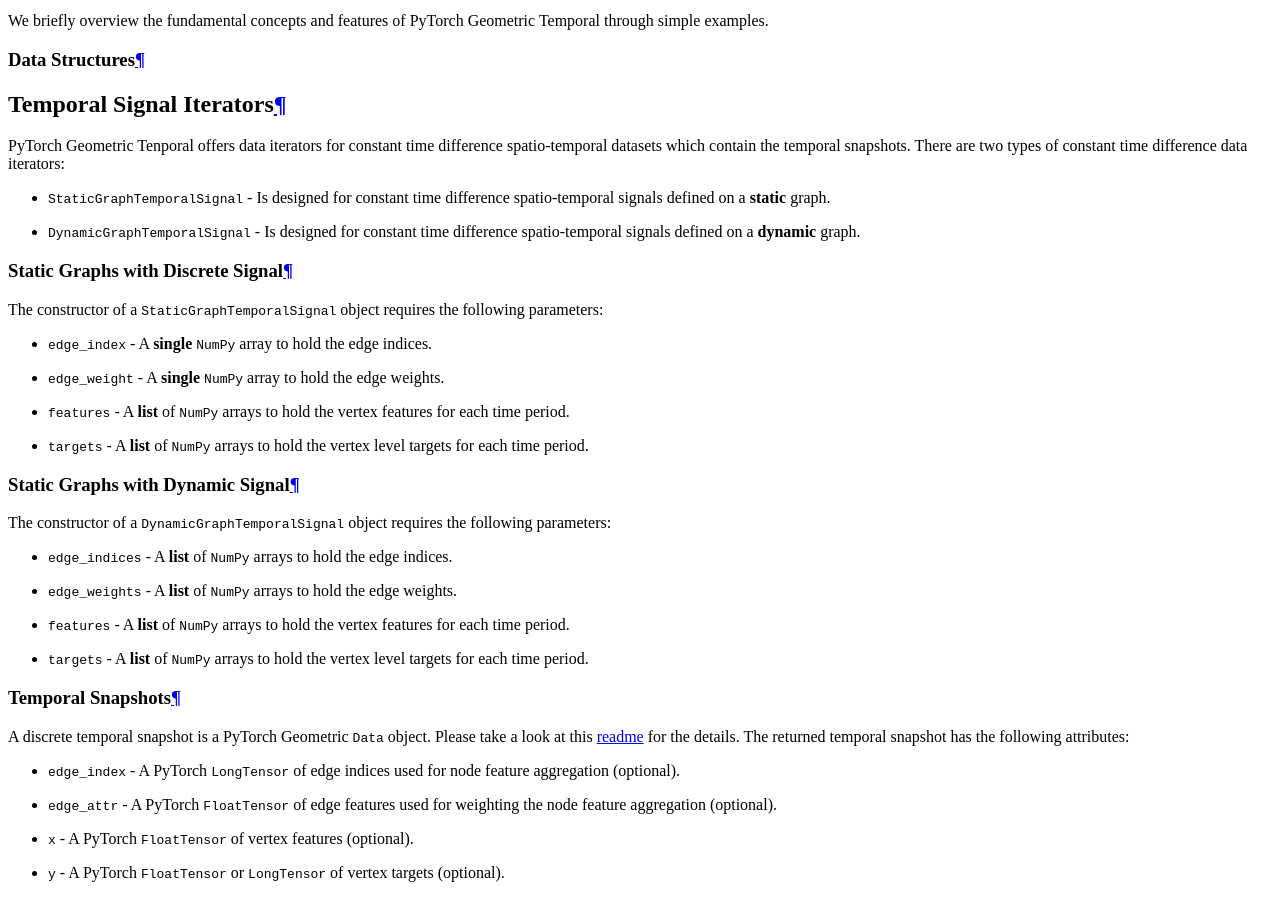
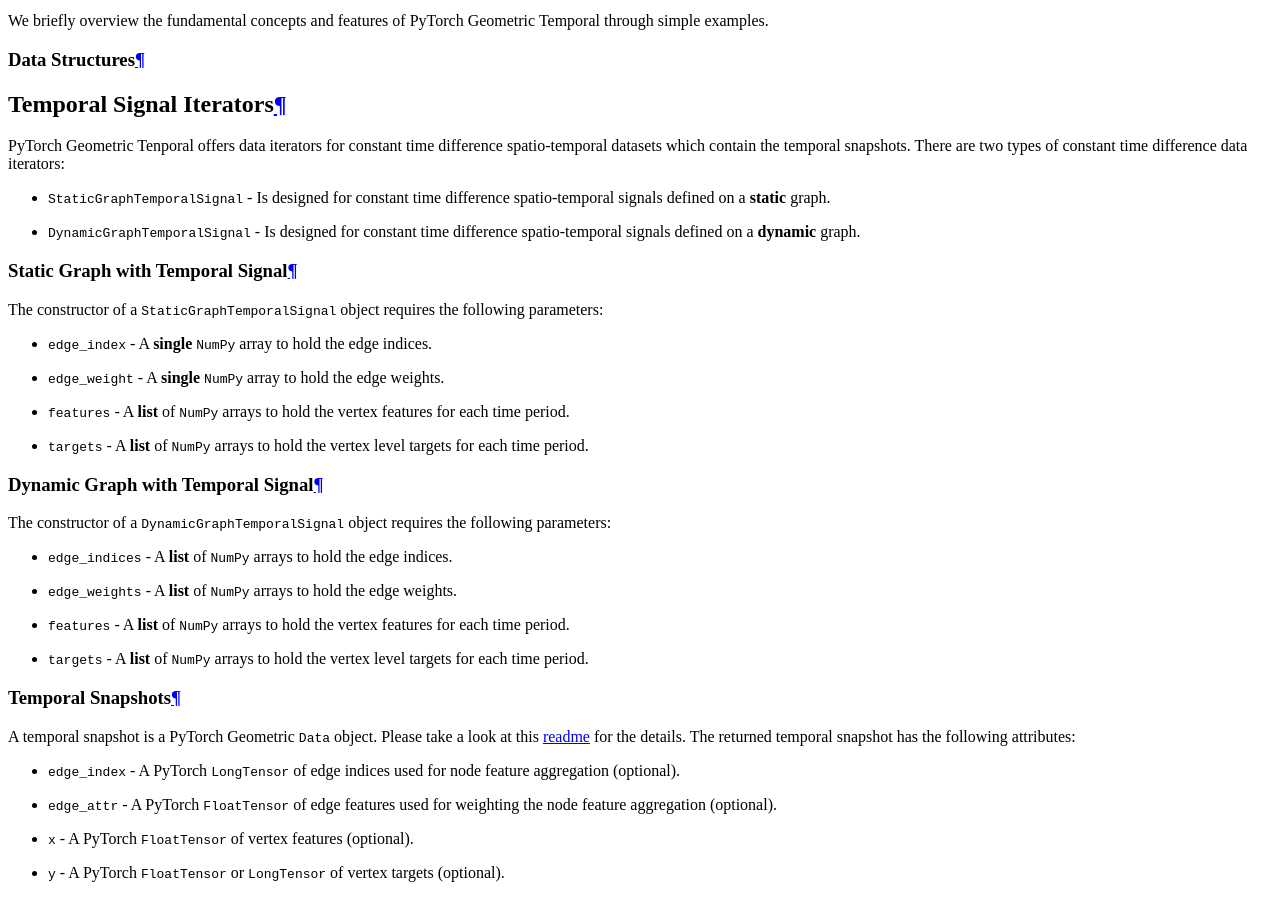
Before and after one commit to benedekrozemberczki/pytorch_geometric_temporal, a Sphinx documentation site: the page built from docs/source/notes/introduction.rst, in a window 1280 px wide and 900 px high, scrolled down 1654 px. Built offline with Sphinx 7.4.7 and the Read the Docs theme 2.0.0, drawn with Linux system fonts in a browser that asks for light colours; some of the changed text lies outside the part shown.

Commit message:
PTG update

```diff
--- a/docs/source/notes/introduction.rst
+++ b/docs/source/notes/introduction.rst
@@ -33,7 +33,7 @@ PyTorch Geometric Tenporal offers data iterators for constant time difference sp
 - ``DynamicGraphTemporalSignal`` - Is designed for constant time difference spatio-temporal signals defined on a **dynamic** graph.
 
 
-Static Graphs with Discrete Signal
+Static Graph with Temporal Signal
 ^^^^^^^^^^^^^^^^^^^^^^^^^^^^^^^^^^
 
 The constructor of a ``StaticGraphTemporalSignal`` object requires the following parameters:
@@ -43,7 +43,7 @@ The constructor of a ``StaticGraphTemporalSignal`` object requires the following
 - ``features`` - A **list** of ``NumPy`` arrays to hold the vertex features for each time period.
 - ``targets`` - A **list** of ``NumPy`` arrays to hold the vertex level targets for each time period.
 
-Static Graphs with Dynamic Signal
+Dynamic Graph with Temporal Signal
 ^^^^^^^^^^^^^^^^^^^^^^^^^^^^^^^^^^
 
 The constructor of a ``DynamicGraphTemporalSignal`` object requires the following parameters:
@@ -56,7 +56,7 @@ The constructor of a ``DynamicGraphTemporalSignal`` object requires the followin
 Temporal Snapshots
 ^^^^^^^^^^^^^^^^^^
 
-A discrete temporal snapshot is a PyTorch Geometric ``Data`` object. Please take a look at this `readme <https://pytorch-geometric.readthedocs.io/en/latest/notes/introduction.html#data-handling-of-graphs>`_ for the details. The returned temporal snapshot has the following attributes:
+A temporal snapshot is a PyTorch Geometric ``Data`` object. Please take a look at this `readme <https://pytorch-geometric.readthedocs.io/en/latest/notes/introduction.html#data-handling-of-graphs>`_ for the details. The returned temporal snapshot has the following attributes:
 
 - ``edge_index`` - A PyTorch ``LongTensor`` of edge indices used for node feature aggregation (optional).
 - ``edge_attr`` - A PyTorch ``FloatTensor`` of edge features used for weighting the node feature aggregation (optional).
```
